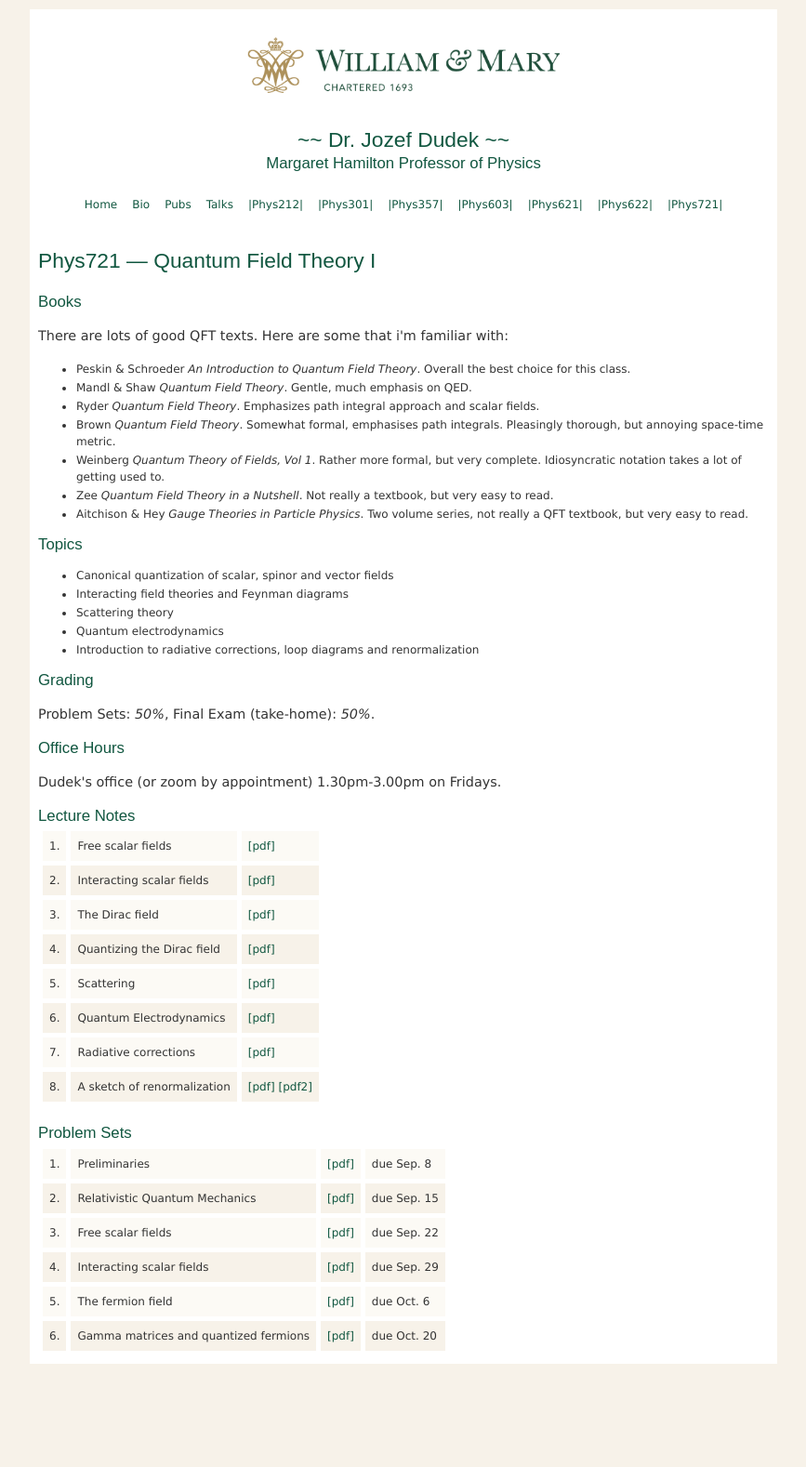
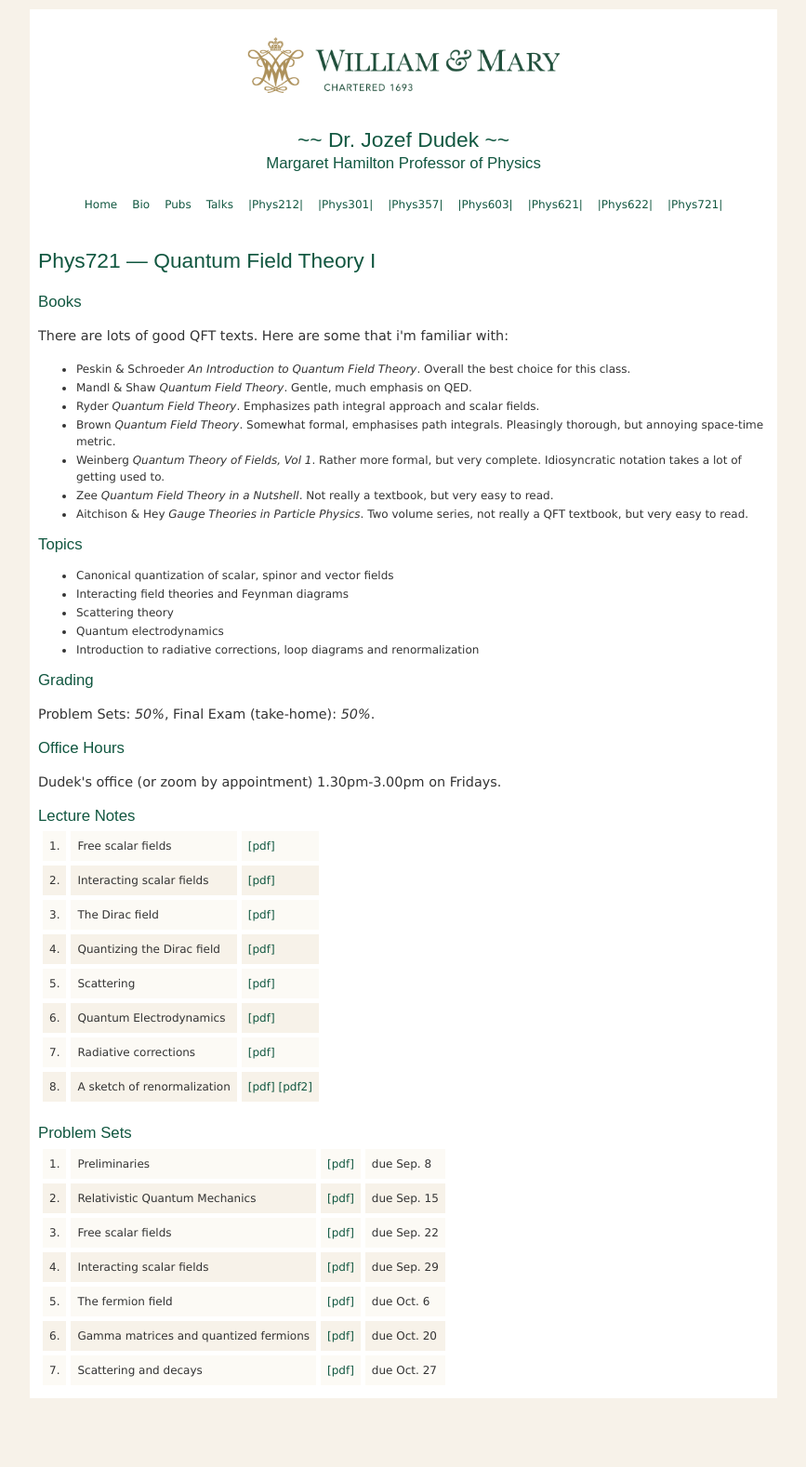
Before and after one commit to jozefdudek/personal_website, a Jekyll site: the page built from Phys721.html, in a window 1280 px wide. Shown: the whole page at 93% size, without its empty margins (192-1059 px from the left). Built offline with Jekyll 4.4.1, drawn with Linux system fonts in a browser that asks for light colours; before the commit the page ends 1541 px from its top, so only the background shows below that.

Commit message:
added hw7

```diff
--- a/Phys721.html
+++ b/Phys721.html
@@ -204,15 +204,17 @@
       </tr>
 
 
-         <!--
+
           <tr class="highlights">
         <td class="highlights"> 7. </td>
         <td class="highlights">Scattering and decays</td>
         <td class="highlights">
-          <a href="https://wm1693.box.com/s/e4jxhxjdils1u60ryst5g8yq1s46ylge">[pdf]</a>
+          <a href="https://wm1693.box.com/s/lmwr7fseho5eih7pntc8iq99k2928ys9">[pdf]</a>
         </td>
-        <td class="highlights">due Oct. 28</td>
+        <td class="highlights">due Oct. 27</td>
       </tr>
+
+         <!--
 
               <tr class="highlights">
         <td class="highlights"> 8. </td>
```
